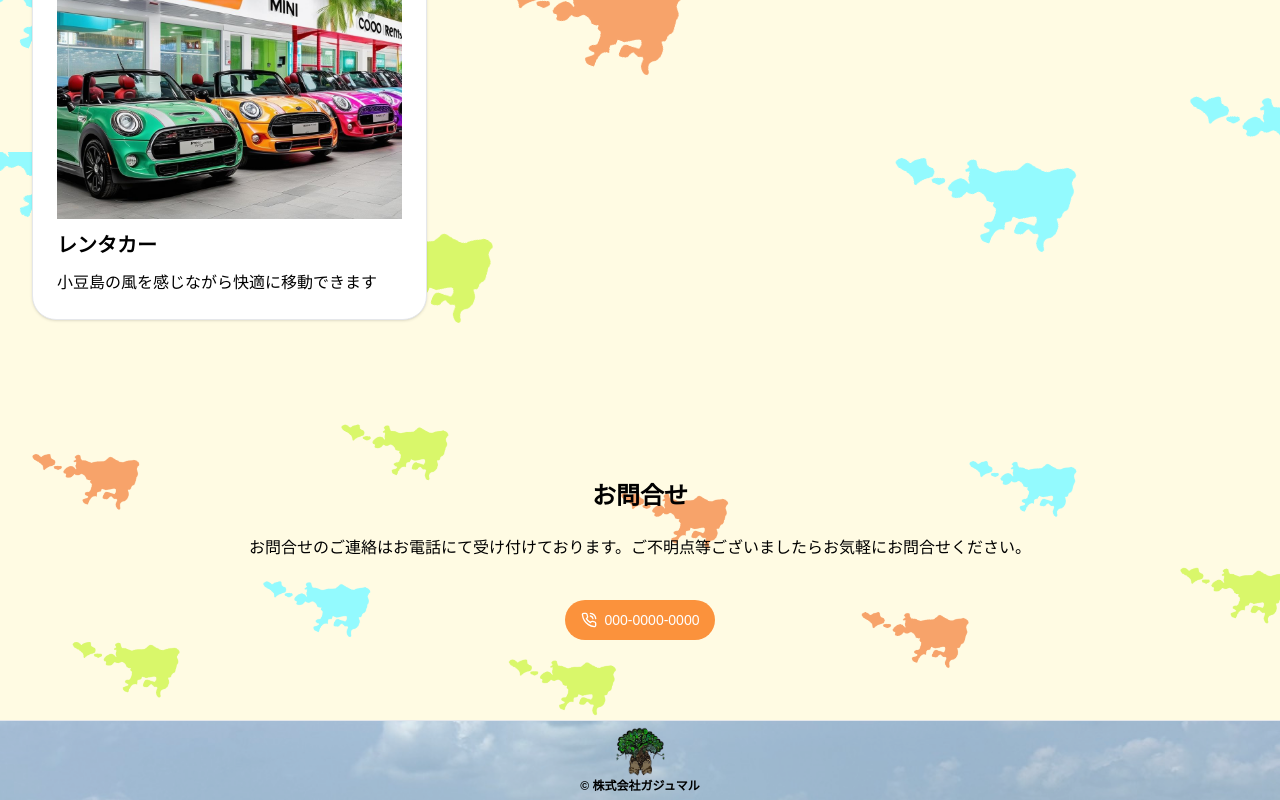
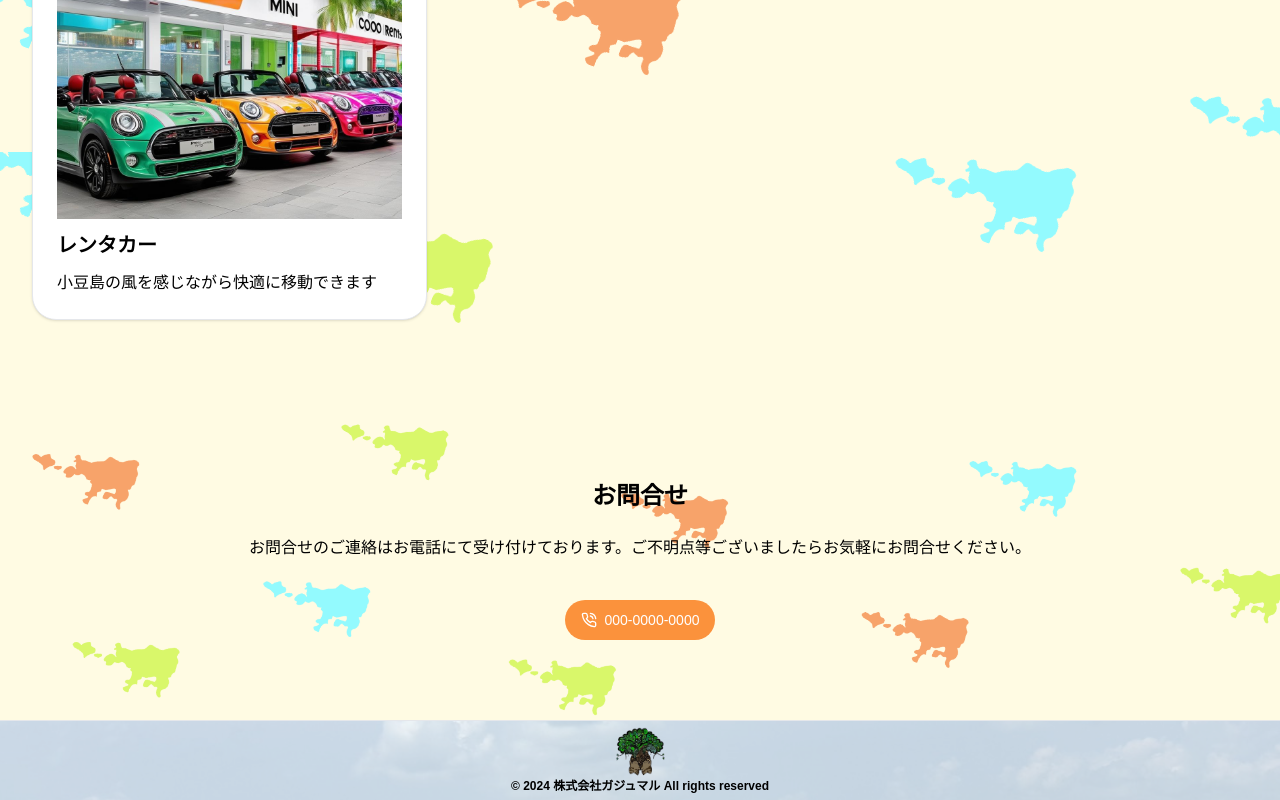
Before and after one commit to olivemochi23/gajumaru-site, a Next.js app: page / in a window 1280 px wide. Shown: the part 2148-2948 px from the top of the page. Built offline with nearby package versions, Linux system fonts and the light colour scheme; a web font is replaced by a local one.

Commit message:
change style

```diff
--- a/app/page.tsx
+++ b/app/page.tsx
@@ -2,11 +2,14 @@
 
 import { useState, useEffect } from 'react'
 import Image from 'next/image'
-import Link from 'next/link'
 import Hero from '@/app/components/hero'
 import Services from './components/services'
 import Contact from './components/contact'
 import About from './components/about'
+import { FiMenu } from 'react-icons/fi';
+import { MdClose } from 'react-icons/md';
+import { Button } from "@/components/ui/button"
+
 
 const navItems = [
   { label: 'ガジュマルについて', href: 'about' },
@@ -52,9 +55,9 @@ export default function Home() {
           </div>
         </div>
 
-          <button className="md:hidden text-white" onClick={() => setIsMenuOpen(!isMenuOpen)}>
-            <svg className="w-6 h-6" fill="none" stroke="white" viewBox="0 0 24 24" xmlns="http://www.w3.org/2000/svg"><path strokeLinecap="round" strokeLinejoin="round" strokeWidth="2" d="M4 6h16M4 12h16m-7 6h7"></path></svg>
-          </button>
+        <Button className="md:hidden text-white" onClick={() => setIsMenuOpen(!isMenuOpen)}>
+          {isMenuOpen ? <MdClose className="w-6 h-6" /> : <FiMenu className="w-6 h-6" />}
+        </Button>
 
           <ul className={`absolute top-full left-0 w-full bg-slate-300 md:bg-transparent md:static md:flex md:justify-end gap-4 font-bold md:ml-auto ${isMenuOpen ? 'block' : 'hidden'}`}>
             {navItems.map((item) => (
@@ -117,7 +120,7 @@ export default function Home() {
       </main>
 
       <footer className="h-20 px-4 sm:px-6 lg:px-8 sticky top-full border-t font-bold bg-[url('/hero.jpg')] bg-cover bg-center flex items-center justify-center flex-col">
-        <div className="absolute inset-0 bg-white bg-opacity-30"></div>
+        <div className="absolute inset-0 bg-white bg-opacity-60"></div>
         <Image
           src="/ガジュマルロゴ.png"
           alt="株式会社ガジュマル"
@@ -125,7 +128,7 @@ export default function Home() {
           height={50}
           className="relative flex items-center justify-center flex-col"
         />
-        <p className="relative text-center text-xs">&copy; 株式会社ガジュマル</p>
+        <p className="relative text-center text-xs ">&copy; 2024 株式会社ガジュマル All rights reserved</p>
       </footer>
     </div>
   )
--- a/package.json
+++ b/package.json
@@ -20,6 +20,7 @@
     "next": "14.2.2",
     "react": "^18",
     "react-dom": "^18",
+    "react-icons": "^5.1.0",
     "tailwind-merge": "^2.3.0",
     "tailwindcss-animate": "^1.0.7"
   },
```
Also changed, not shown: 1 other file (tests, documents, lock files or other folders).
